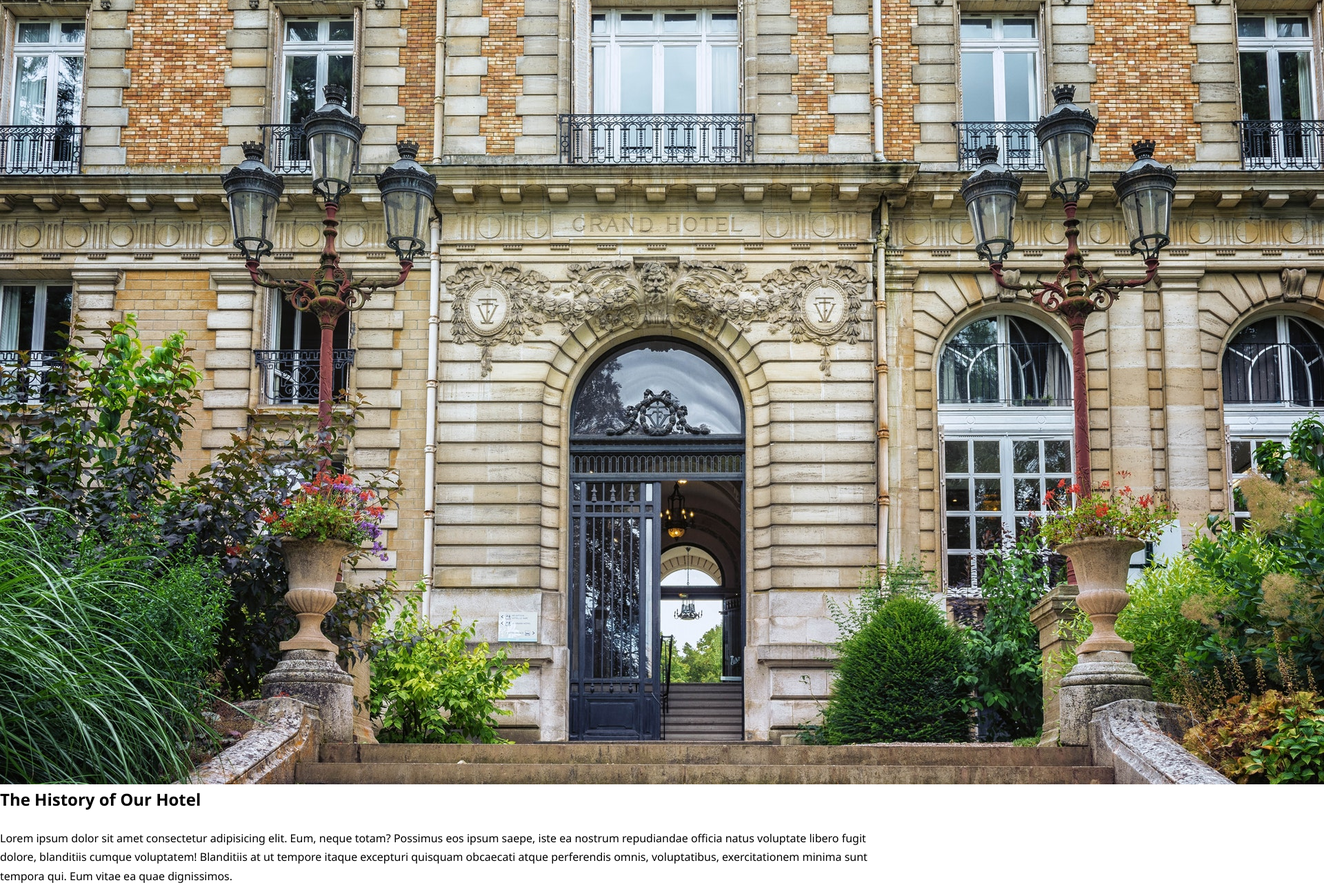
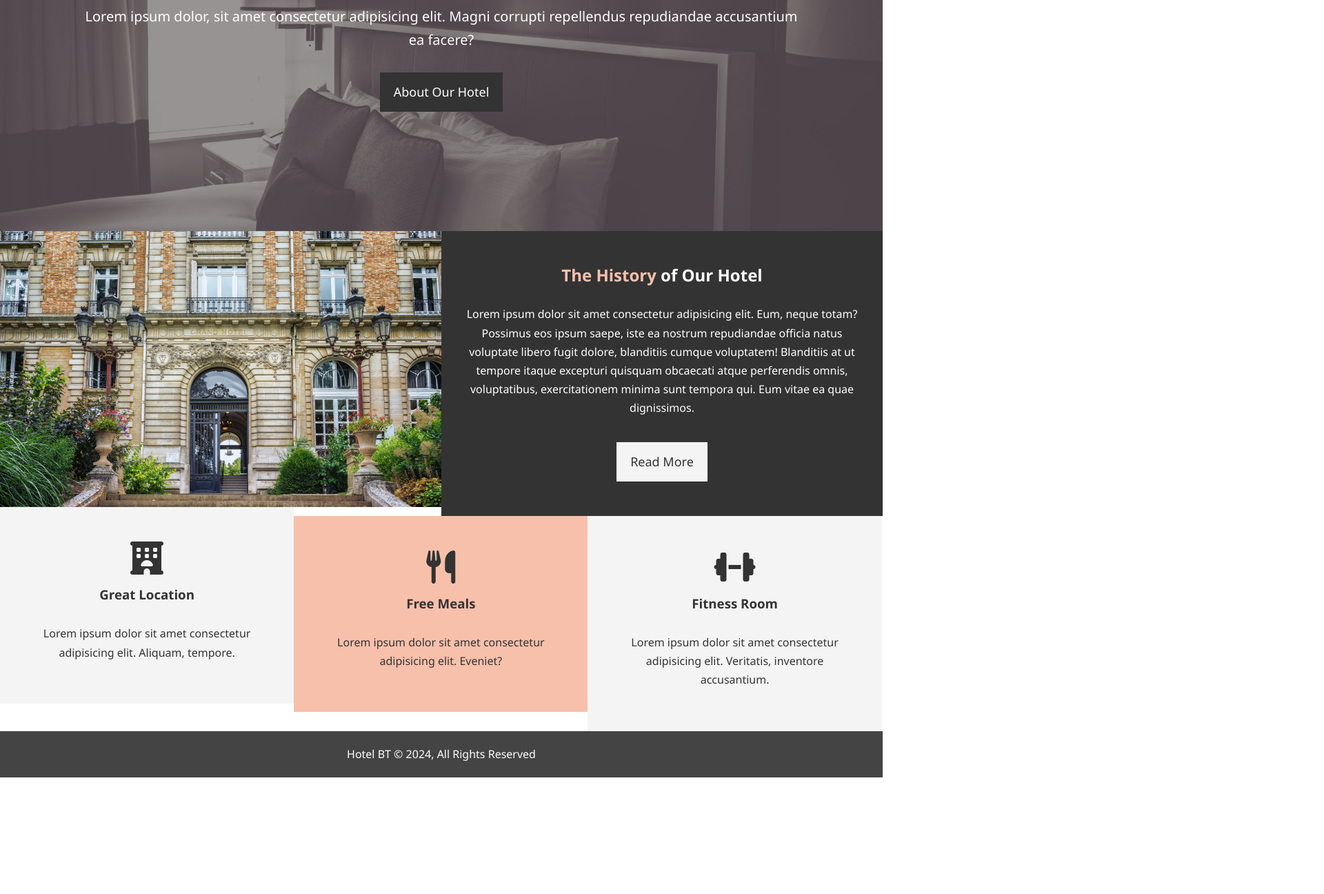
Before and after one commit to utahphotohunter/learning-html, a plain HTML site: page projects/hotel_project/index.html in a window 1280 px wide. Shown: the part 332-1628 px from the top of the page at 69% size, 1920 px wide, since content can reach past the window. After the commit the page ends 1459 px from the top, so only its background shows below. Drawn offline with Linux system fonts and the light colour scheme.

Commit message:
modified home page and finished css for home page

```diff
--- a/projects/hotel_project/index.html
+++ b/projects/hotel_project/index.html
@@ -5,6 +5,7 @@
     <meta name="viewport" content="width=device-width, initial-scale=1.0">
     <meta name="description" content="Home page of Hotel">
     <meta name="keywords" content="hotel,boston,luxary,pool,spa,extraordinary,sleep,stay">
+    <script src="https://kit.fontawesome.com/e0581fb5c4.js" crossorigin="anonymous"></script>
     <link rel="stylesheet" href="/projects/hotel_project/styles/styles.css">
     <title>Hotel | Home</title>
 </head>
@@ -22,51 +23,54 @@
         </nav>
     </header>
     <main>
-        <section>
-            <div>
-                <h1>Enjoy Your Stay</h1>
-                <p>Lorem ipsum dolor, sit amet consectetur adipisicing elit. Magni corrupti repellendus repudiandae accusantium ea facere?</p>
-                <button><a href="#">About Our Hotel</a></button>
+        <section id="showcase">
+            <div class="container">
+                <div class="showcase-content">
+                    <h1><span class="text-primary">Enjoy</span> Your Stay</h1>
+                    <p class="lead">Lorem ipsum dolor, sit amet consectetur adipisicing elit. Magni corrupti repellendus repudiandae accusantium ea facere?</p>
+                    <a class="btn" href="#">About Our Hotel</a>
                 </div>
-            <div>
-                <img src="/projects/hotel_project/img/photo-1.jpg" alt="The front of a hotel from streetview.">
             </div>
         </section>
-        <section>
-            <div>
-                <h2>The History of Our Hotel</h2>
+        <section id="home-info">
+            <div class="info-img">
+                <img src="/projects/hotel_project/img/photo-1.jpg" alt="a hotel face seen from the street">
+            </div>
+            <div class="info-content dark-background" >
+                <h2><span class="text-primary">The History</span> of Our Hotel</h2>
                 <p>Lorem ipsum dolor sit amet consectetur adipisicing elit. Eum, neque totam? Possimus eos ipsum saepe, iste ea nostrum repudiandae officia natus voluptate libero fugit dolore, blanditiis cumque voluptatem! Blanditiis at ut tempore itaque excepturi quisquam obcaecati atque perferendis omnis, voluptatibus, exercitationem minima sunt tempora qui. Eum vitae ea quae dignissimos.</p>
-                <button><a href="#">Read More</a></button>
+                <a class="btn btn-light" href="#">Read More</a>
             </div>
         </section>
-        <section>
+        <section id="features">
+            <article class="box light-background">
                 <div>
-                <img src="/projects/hotel_project/img/photo-1.jpg" alt="a hotel face seen from the street">
-            </div>
-        </section>
-        <article>
-            <div>
+                    <i class="fa-solid fa-hotel fa-3x"></i>
                     <h3>Great Location</h3>
                     <p>Lorem ipsum dolor sit amet consectetur adipisicing elit. Aliquam, tempore.</p>
                 </div>
             </article>
-        <article>
+            <article class="box primary-background">
                 <div>
+                    <i class="fa-solid fa-utensils fa-3x"></i>
                     <h3>Free Meals</h3>
                     <p>Lorem ipsum dolor sit amet consectetur adipisicing elit. Eveniet?</p>
                 </div>
             </article>
-        <article>
+            <article class="box light-background">
                 <div>
+                    <i class="fa-solid fa-dumbbell fa-3x"></i>
                     <h3>Fitness Room</h3>
                     <p>Lorem ipsum dolor sit amet consectetur adipisicing elit. Veritatis, inventore accusantium.</p>
                 </div>
             </article>
+        </section>
     </main>
 </body>
-<footer>
-    <div>
-        <p>Hotel &copy; 2024, All Rights Reserved</p>
+<div class="clr"></div>
+<footer id="main-footer">
+    <div class="container">
+        <p>Hotel BT &copy; 2024, All Rights Reserved</p>
     </div>
 </footer>
 </html>
--- a/projects/hotel_project/styles/styles.css
+++ b/projects/hotel_project/styles/styles.css
@@ -31,11 +31,61 @@
 }
 
 /* utilities */
+
 .container {
     max-width: 1100px;
     margin: auto;
     overflow: auto;
     padding: 0 20px;
+}
+
+.text-primary {
+    color: #f7c0aa;
+}
+
+.lead {
+    font-size: 20px;
+}
+
+.btn {
+    display: inline-block;
+    font-size: 18px;
+    color: white;
+    background-color: #333;
+    padding: 15px 20px;
+    border: none;
+    cursor: pointer;
+}
+
+.btn:hover {
+    text-decoration: underline;
+    font-weight: bold;
+    background-color: #f7c0aa;
+    color: #444;
+}
+
+.btn-light {
+    background-color: #f4f4f4;
+    color: #333;
+}
+
+.dark-background {
+    background-color: #333;
+    color: white;
+}
+
+.light-background {
+    background-color: #f4f4f4;
+    color: #333;
+}
+
+.primary-background {
+    background-color: #f7c0aa;
+    color: #333;
+}
+
+.clr {
+    clear: both;
 }
 
 /* navbar */
@@ -77,6 +127,10 @@
     color: #f7c0aa;
 }
 
+#navbar ul li a:hover {
+    font-weight: bold;
+}
+
 .logo {
     margin-left: 50px;
     text-align: center;
@@ -87,3 +141,79 @@
 .logo a:hover {
     text-decoration: none;
 }
+
+
+/* home page */
+
+/* showcase */
+
+#showcase {
+    background: url("/projects/hotel_project/img/showcase.jpg")
+    no-repeat center center/cover;
+    height: 600px;
+}
+
+#showcase .showcase-content {
+    color: white;
+    text-align: center;
+    padding-top: 170px;
+}
+
+#showcase .showcase-content h1 {
+    font-size: 60px;
+    line-height: 1.2em;
+}
+
+#showcase .showcase-content p {
+    padding-bottom: 20px;
+    line-height: 1.7em;
+}
+
+/* info */
+
+#home-info {
+    max-height: 400px;
+}
+
+#home-info .info-img img {
+    float: left;
+    width: 50%;
+    background: url("/projects/hotel_project/img/photo-1.jpg") no-repeat;
+    min-height: 100%;
+    max-height: 400px;
+}
+
+#home-info .info-content {
+    float: right;
+    width: 50%;
+    min-height: 400px;
+    overflow: hidden;
+    padding: 50px 30px;
+    text-align: center;
+}
+
+#home-info .info-content a {
+    margin-top: 25px;
+}
+
+/* features */
+
+#features .box {
+    float: left;
+    width: 33.3%;
+    padding: 50px;
+    text-align: center;
+}
+
+.box i {
+    margin-bottom: 15px;
+}
+
+/* footer */
+
+#main-footer {
+    text-align: center;
+    background-color: #444;
+    color: white;
+    padding: 10px;
+}
```
Lines whose indentation alone changed are shown as unchanged.
